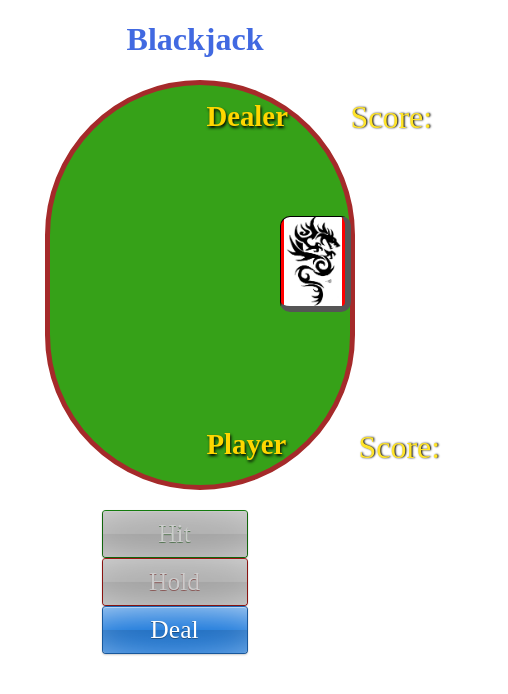
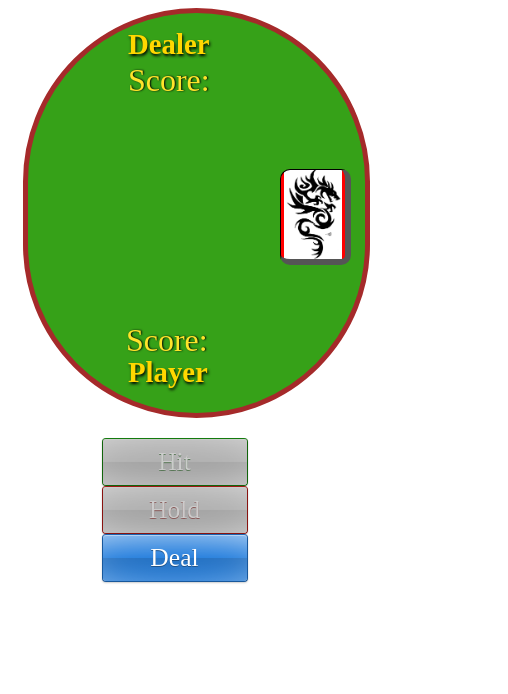
Before and after one commit to jbenkual/blackjack, a website built with webpack: page src/index.html in a window 390 px wide. Shown: the whole page, 508 px wide, since content can reach past the window. Built offline with nearby package versions, Linux system fonts and the light colour scheme.

Commit message:
Add media queries for smaller screen sizes

```diff
--- a/src/css/index.css
+++ b/src/css/index.css
@@ -67,7 +67,7 @@ td.spacer {
     background-color: red;
     position:fixed;
     left:80%;
-    margin-top: 8%;
+    margin-top: 142px;
     margin-left:-32px; /*half the width*/
 
     z-index: 100;
@@ -146,18 +146,18 @@ td.spacer {
 
 /* Chrome, Safari, Opera */
 @-webkit-keyframes slideDown {
-    0%   { background-color: red; left:80%; top:0%;}
-    25%  { left:60%; top:32.5%;}
-    50%  { left:40%; top:32.5%;}
-    75%  { left:20%; top:32.5%;}
-    100% { left:10%; top:32.5%;}
+    0%   { background-color: red; left:80%; top:20%;}
+    25%  { left:60%; top:20.5%;}
+    50%  { left:40%; top:20.5%;}
+    75%  { left:20%; top:20.5%;}
+    100% { left:10%; top:20.5%;}
 }
 @-webkit-keyframes slideUp {
     0%   { background-color: red; left:80%; top:5%;}
-    25%  { left:60%; top:8.5%;}
-    50%  { left:40%; top:8.5%;}
-    75%  { left:20%; top:8.5%;}
-    100% { left:10%; top:8.5%;}
+    25%  { left:60%; top:1.5%;}
+    50%  { left:40%; top:1.5%;}
+    75%  { left:20%; top:1.5%;}
+    100% { left:10%; top:1.5%;}
 }
 
 
@@ -173,12 +173,12 @@ td.spacer {
   position: absolute;
   vertical-align: top;
   text-align: center;
-  font-size: 150%;
+  font-size: 280%;
   color: white;
   text-shadow: 1px 1px black;
   float:left;
-  padding-top: 180px;
-  padding-left: 340px;
+  padding-top: 158px;
+  padding-left: 300px;
 }
 
 .actionList {
@@ -214,9 +214,54 @@ td.spacer {
 .hidden {
   display: none;
 }
-@media (max-width: 600px) {
-  .deck {
+@media (max-width: 650px) {
+/*  .deck {
     margin-top: 30%;
+  }*/
+  table {
+    margin-left: 15%;
+  }
+  .victory {
+    padding-left: 100px
+  }
+  h3 {
+    margin-left: 90px;
+  }
+  .score {
+    padding-left: 225px;
+  }
+}
+@media (max-width: 450px) {
+  #playArea {
+    margin-left: 4%;
+    width: 90%;
+  }
+  h1 {
+    display: none;
+  }
+  .midSuit{
+    display: none;
+  }
+  table {
+    margin-top: 56px;
+    margin-left: 10%;
+  }
+  .victory {
+    padding-left: 50px
+  }
+  h3 {
+    margin-left: 100px;
+  }
+  .score {
+    padding-top: 35px;
+    padding-left: 100px;
+  }
+  #score1 {
+    padding-left: 90px;
+    padding-top: 295px
+  }
+  td.spacer {
+    height: 20px;
   }
 }
 /*
```
